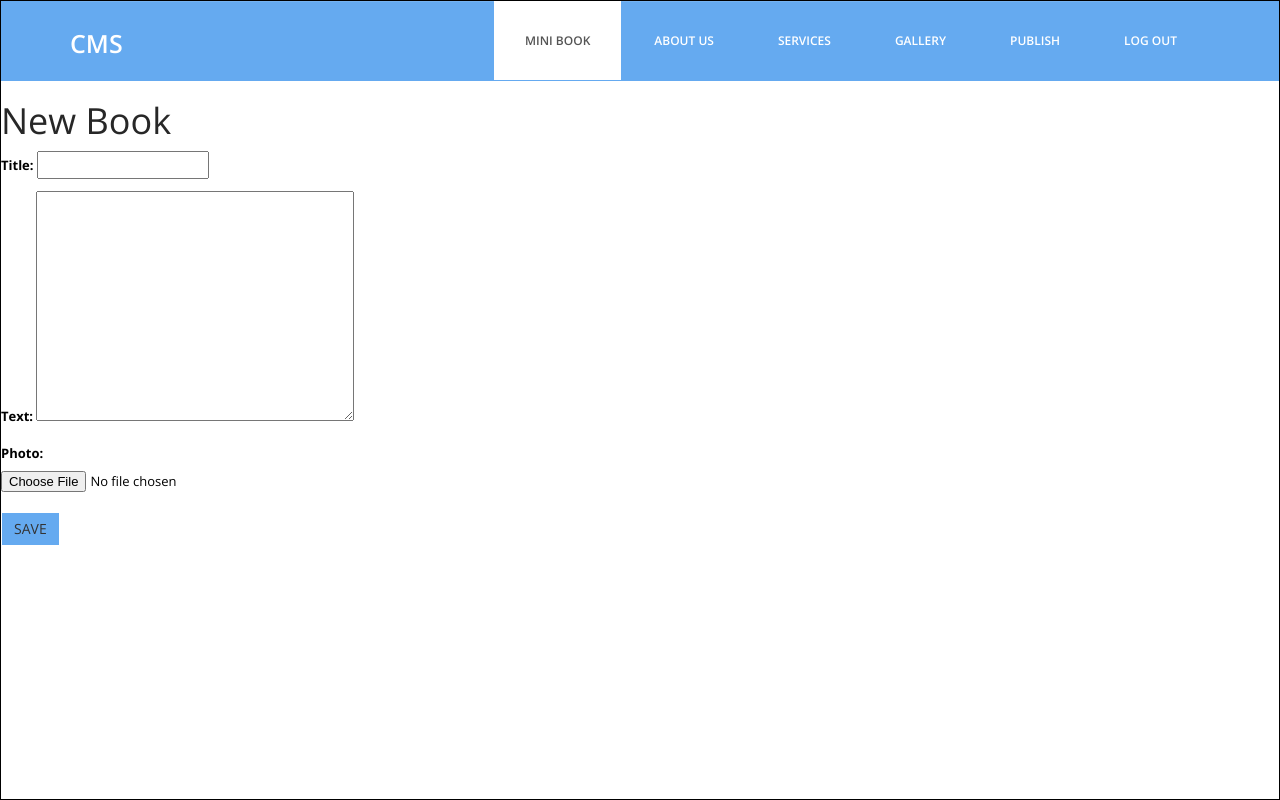
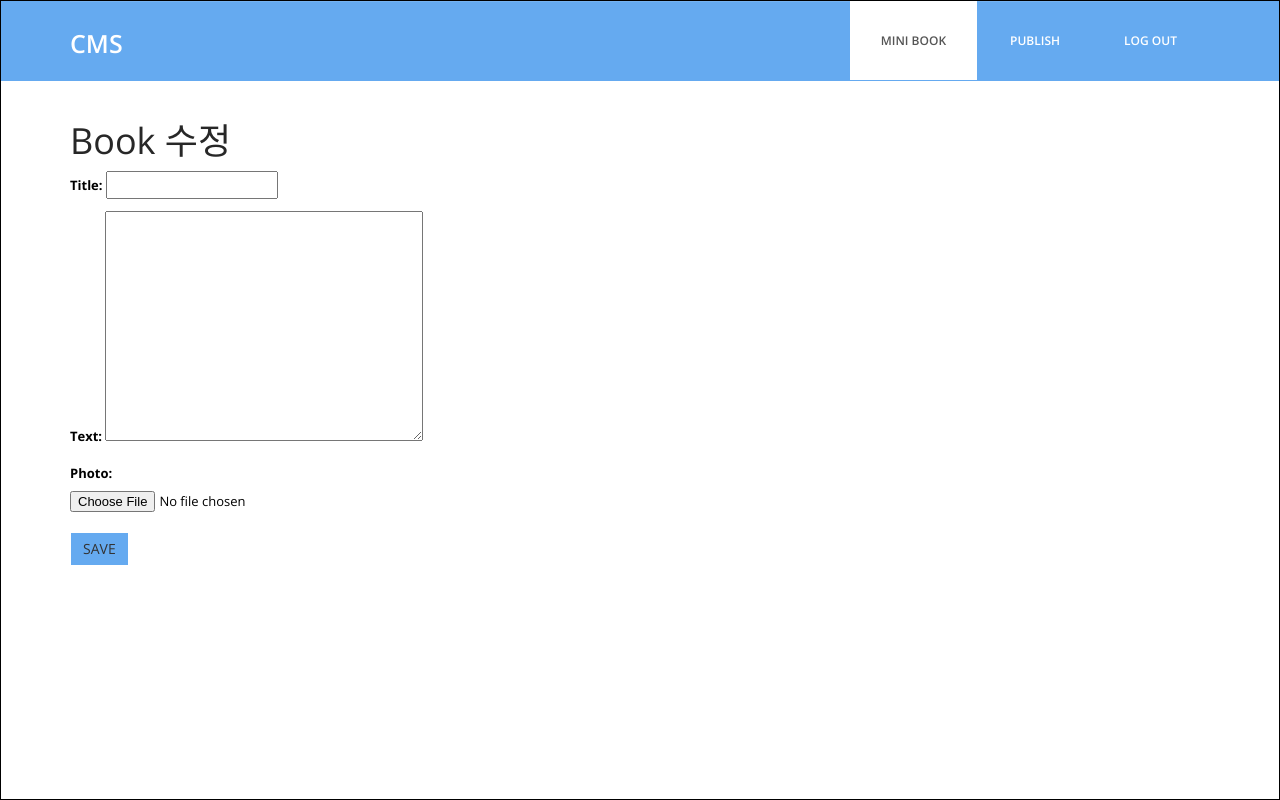
Before and after one commit to choimyungsu/my-first-blog, a Django app: page /book/new/ in a window 1280 px wide. Run offline with Django 3.2, Linux system fonts and the light colour scheme; the visitor is signed in with stand-in values (Sample User, id 1); some libraries are stand-ins or nearby versions.

Commit message:
center align

```diff
--- a/blog/templates/blog/base.html
+++ b/blog/templates/blog/base.html
@@ -40,11 +40,10 @@
                         <div class="menu">
                             <ul class="nav nav-tabs" role="tablist">
                                 <li role="presentation"><a href="/" class="active" >Mini Book</a></li>
-                                <li role="presentation"><a href="about.html">About Us</a></li>
+                                <!--<li role="presentation"><a href="about.html">About Us</a></li>
                                 <li role="presentation"><a href="services.html">Services</a></li>
-                                <li role="presentation"><a href="/">Gallery</a></li>
+                                <li role="presentation"><a href="/">Gallery</a></li>-->
                                 <li role="presentation"><a href="{% url 'book_draft_list' %}" >Publish</a></li>
-
                                 {% if user.is_authenticated %}
                                 <li role="presentation"><a href="{% url 'logout' %}"> log out</a></li>
                                 {% endif %}
--- a/blog/templates/blog/book_edit.html
+++ b/blog/templates/blog/book_edit.html
@@ -1,9 +1,11 @@
 {% extends 'blog/base.html' %}
 
 {% block content %}
-    <h1>New Book</h1>
+<div class="container">
+    <h1>Book 수정</h1>
     <form method="POST" class="post-form" enctype="multipart/form-data" >{% csrf_token %}
         {{ form.as_p }}
         <button type="submit" class="save btn btn-default">Save</button>
     </form>
+</div>
 {% endblock %}
```
